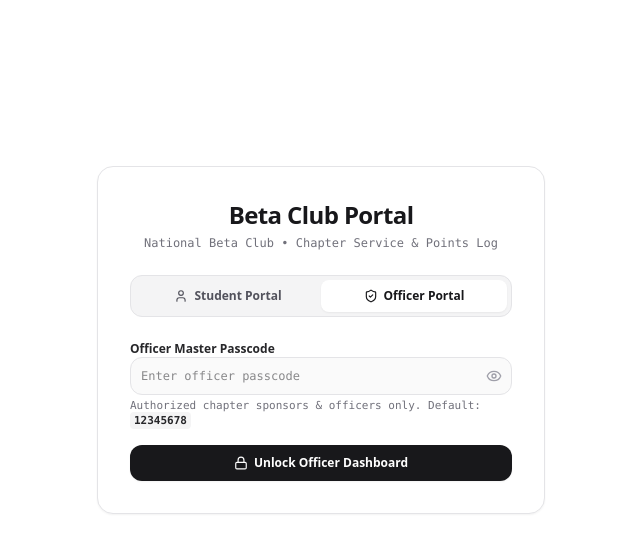
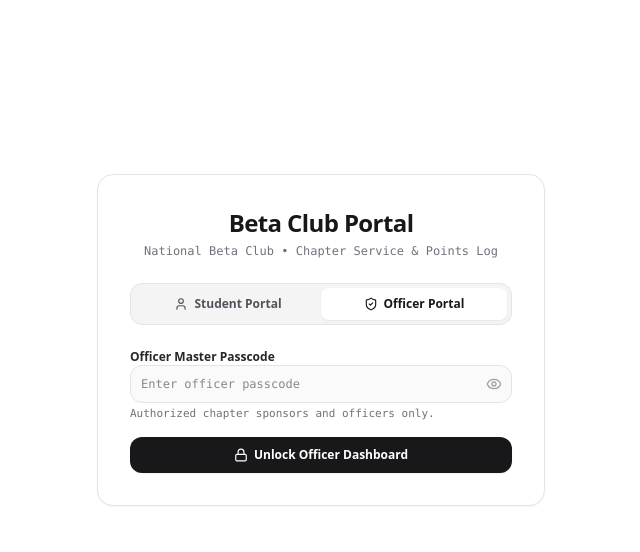
Before and after one commit to brusafrost/Beta-club-points-trackers, a React (Vite) app: page / in a window 1280 px wide. Both pictures are taken after a click on the button "Officer Portal". Shown: the top 552 px of the page, without its empty margins (319-959 px from the left). Built offline with nearby package versions, Linux system fonts and the light colour scheme; no server answers; the database is empty.

Commit message:
Rebuild officer login without exposed password

```diff
--- a/src/components/LoginView.tsx
+++ b/src/components/LoginView.tsx
@@ -367,7 +367,7 @@
                 </button>
               </div>
               <p className="text-[11px] font-mono text-zinc-500">
-                Authorized chapter sponsors & officers only. Default: <code className="bg-zinc-100 px-1 py-0.5 rounded text-zinc-800 font-bold">12345678</code>
+                Authorized chapter sponsors and officers only.
               </p>
             </div>
 
--- a/src/services/storage.ts
+++ b/src/services/storage.ts
@@ -142,8 +142,8 @@
 
   public static loginOfficer(code: string): { success: boolean; error?: string; token?: string } {
     const enteredCode = String(code).replace(/\s+/g, '').toLowerCase();
-    const configuredCode = String(localConfig.officerCode || '').replace(/\s+/g, '').toLowerCase();
-    if (enteredCode === configuredCode || enteredCode === DEFAULT_OFFICER_CODE) {
+    const configuredCode = String(localConfig.officerCode || DEFAULT_OFFICER_CODE).replace(/\s+/g, '').toLowerCase();
+    if (enteredCode === configuredCode) {
       const session: AuthSession = { token: `tok-${Date.now()}`, email: 'officer@school.edu', isOfficer: true, name: 'Officer' };
       this.saveSession(session);
       return { success: true, token: session.token };
```
